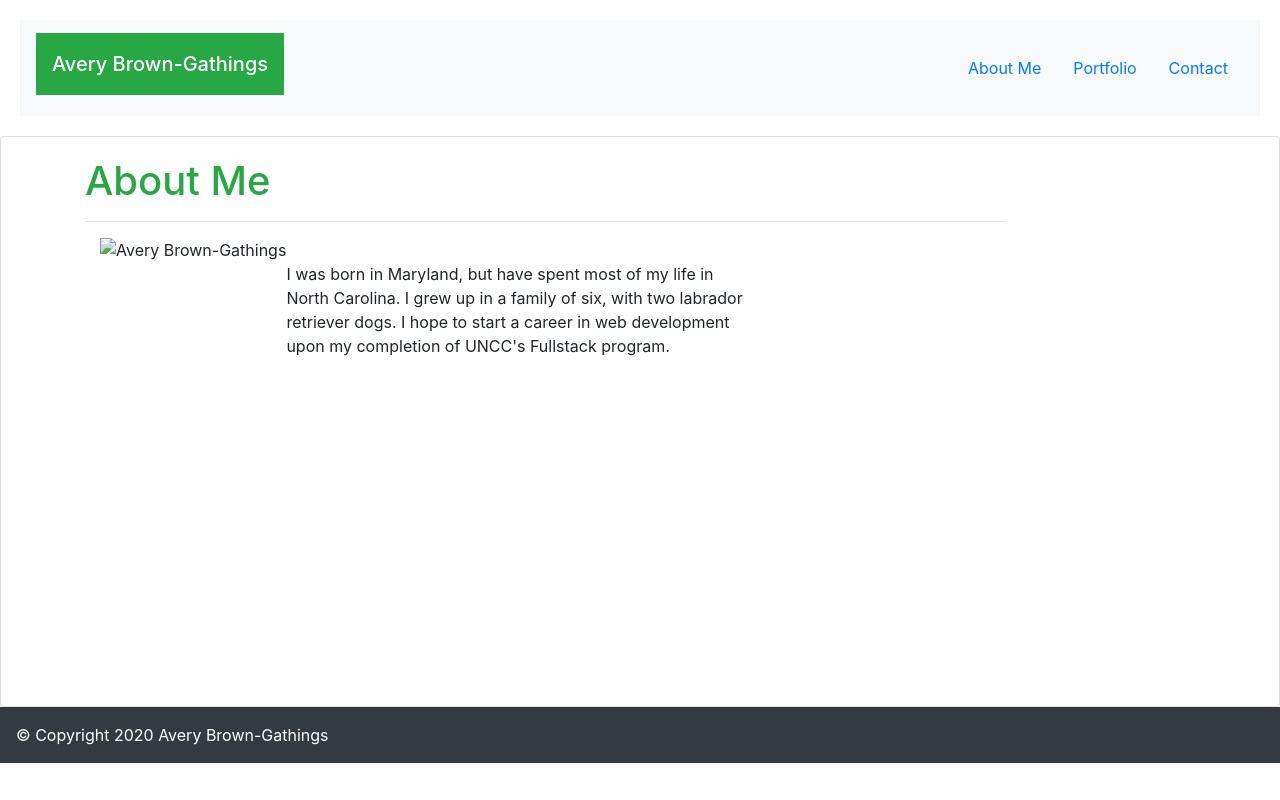
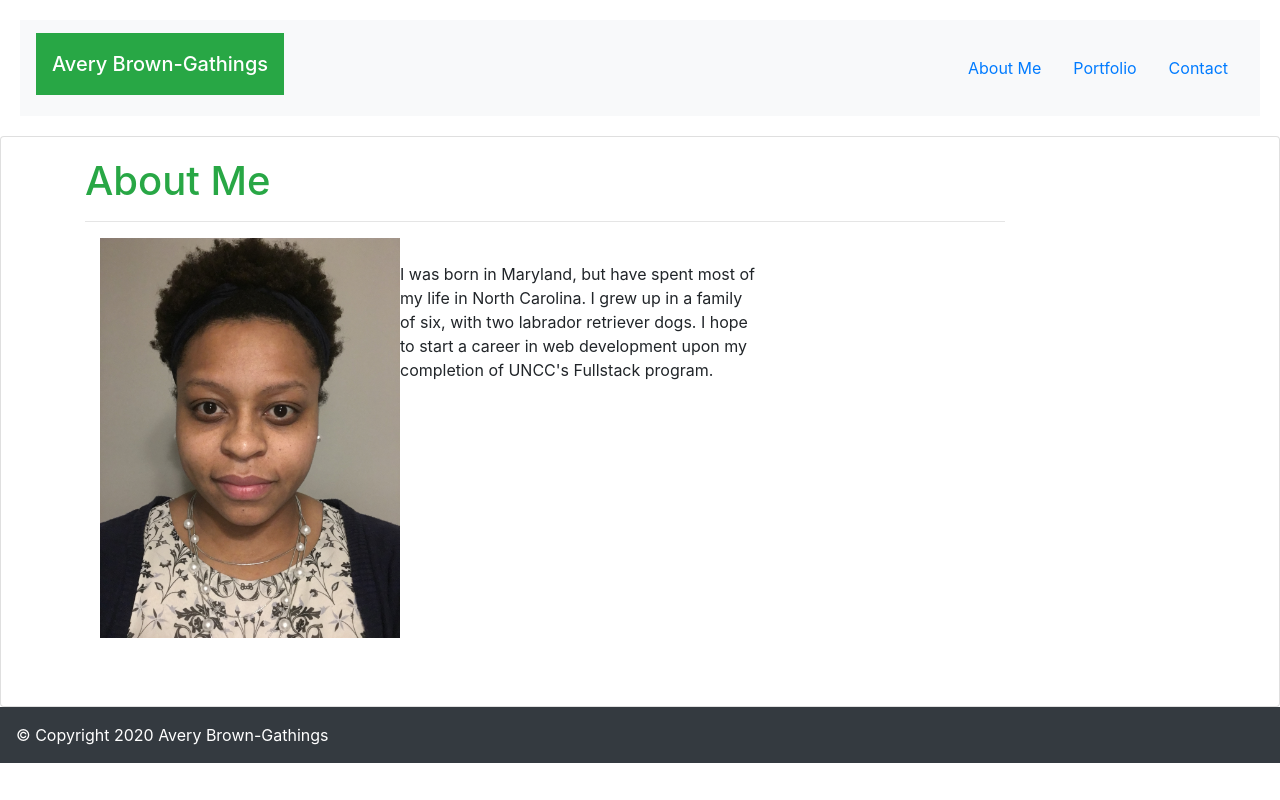
Before and after one commit to averyjbrown2/Responsiveness-Portfolio, a plain HTML site: page Develop/index.html in a window 1280 px wide. Drawn offline with nearby package versions, Linux system fonts and the light colour scheme.

Commit message:
added snapshots

```diff
--- a/Develop/index.html
+++ b/Develop/index.html
@@ -13,7 +13,6 @@
   <script src="https://cdn.jsdelivr.net/npm/bootstrap@4.5.3/dist/js/bootstrap.bundle.min.js"
     integrity="sha384-ho+j7jyWK8fNQe+A12Hb8AhRq26LrZ/JpcUGGOn+Y7RsweNrtN/tE3MoK7ZeZDyx"
     crossorigin="anonymous"></script>
-  <link rel="stylesheet" href="/Users/ABrown/Bootcamp/Homework/H2/Responsiveness-Portfolio/Assets/style.css">
 
 </head>
 
@@ -39,27 +38,6 @@
         </ul>
       </nav>
     </div>
-
-     <!--</nav>
-      <nav class="navbar navbar-expand-lg navbar-light bg-light">
-        <a class="navbar-brand" href="index.html">About Me</a>
-        <button class="navbar-toggler" type="button" data-toggle="collapse" data-target="#navbarTogglerDemo02" aria-controls="navbarTogglerDemo02" aria-expanded="false" aria-label="Toggle navigation">
-          <span class="navbar-toggler-icon"></span>
-        </button>
-
-        <div class="collapse navbar-collapse" id="navbarTogglerDemo02">
-          <ul class="navbar-nav mr-auto mt-2 mt-lg-0">
-            <li class="nav-item active">
-              <a class="nav-link" href="portfolio.html">Portfolio<span class="sr-only">(current)</span></a>
-            </li>
-            <li class="nav-item">
-              <a class="nav-link disabled" href="contact.html">Contact</a>
-            </li>
-          </ul>
-        </div>
-      </nav>
-    -->
-
       <!---------------About Me container-------------->
       <section class="card">
         <div class="card-body">
@@ -72,13 +50,12 @@
                   <span>
                     <div class="col-md-9">
                       <!--Photo and text-->
-                      <img src="Assets/LinkedInPhoto.JPG" .ml-sm-2 class ="float-sm-left" alt="Avery Brown-Gathings"
+                      <img src="../Assets/LinkedInPhoto.JPG" class="float-sm-left" alt="Avery Brown-Gathings"
                         height="400"></img><br>
 
-                          <p>I was born in Maryland, but have spent most of my life in North Carolina. I grew up in a
+                          <p class="ml-sm-4">I was born in Maryland, but have spent most of my life in North Carolina. I grew up in a
                           family of six, with two labrador retriever dogs. I hope to start a career in web development upon my
                           completion of UNCC's Fullstack program.</p>
-                      <!--</div><br> -->
                     </div><br>
                   </span>
                   <br>
```
Also changed, not shown: Develop/portfolio.html (+1 -27 lines), Assets/Contact.png (added), Assets/Portfolio.png (added), 1 other file.
